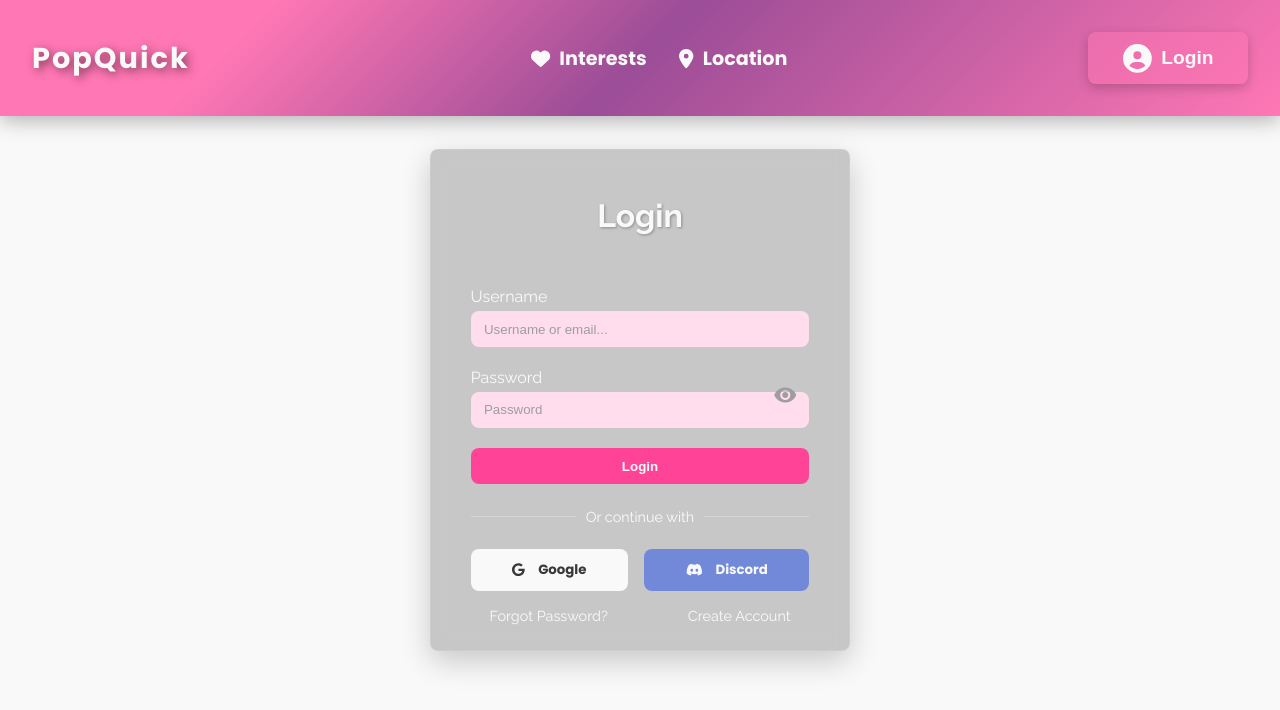
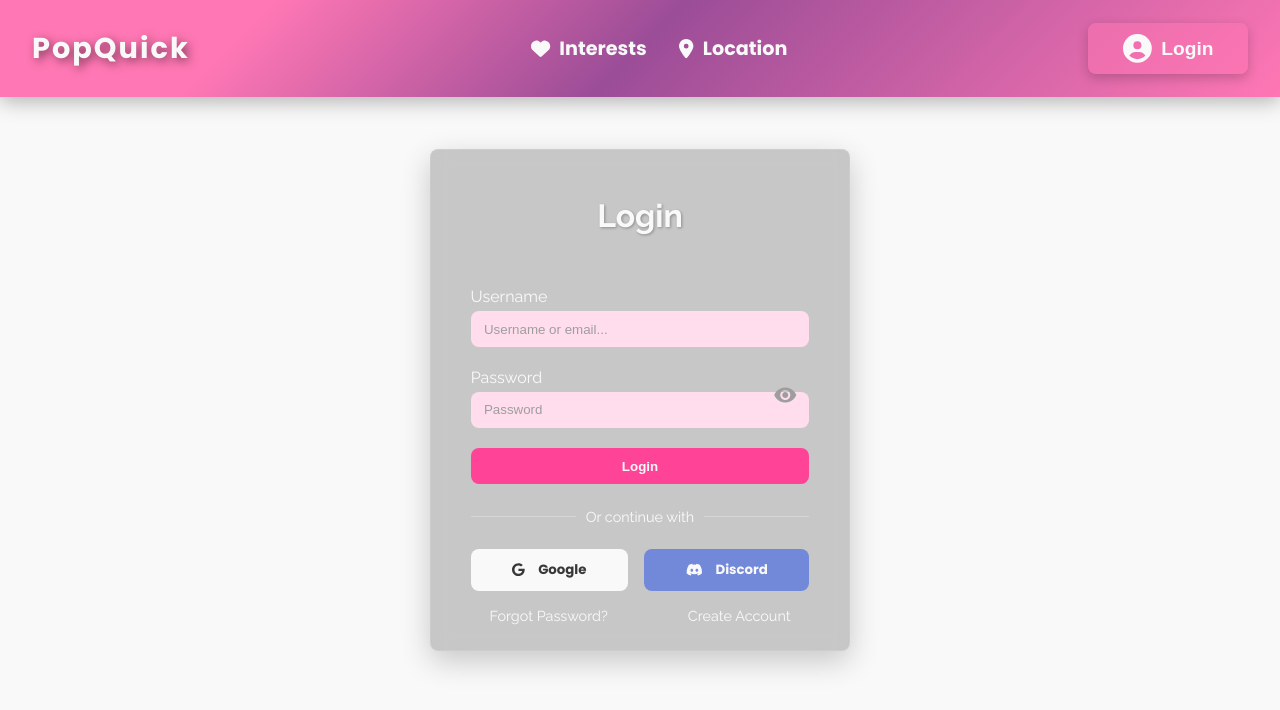
Before and after one commit to MonkyMars/PopQuick, a Next.js app in the folder apps/web/: page /login in a window 1280 px wide. Shown: the top 710 px of the page. Built offline with nearby package versions, Linux system fonts and the light colour scheme.

Commit message:
fixed extensive padding on nav

```diff
--- a/apps/web/src/components/Navigation/NavDesktop.scss
+++ b/apps/web/src/components/Navigation/NavDesktop.scss
@@ -15,7 +15,7 @@ $border-radius: 8px;
   display: flex;
   align-items: center;
   justify-content: space-between;
-  padding: 0.8em 2em;
+  padding: 0.2em 2em;
   box-sizing: border-box;
   font-family: "Poppins", sans-serif;
   color: $background;
```
